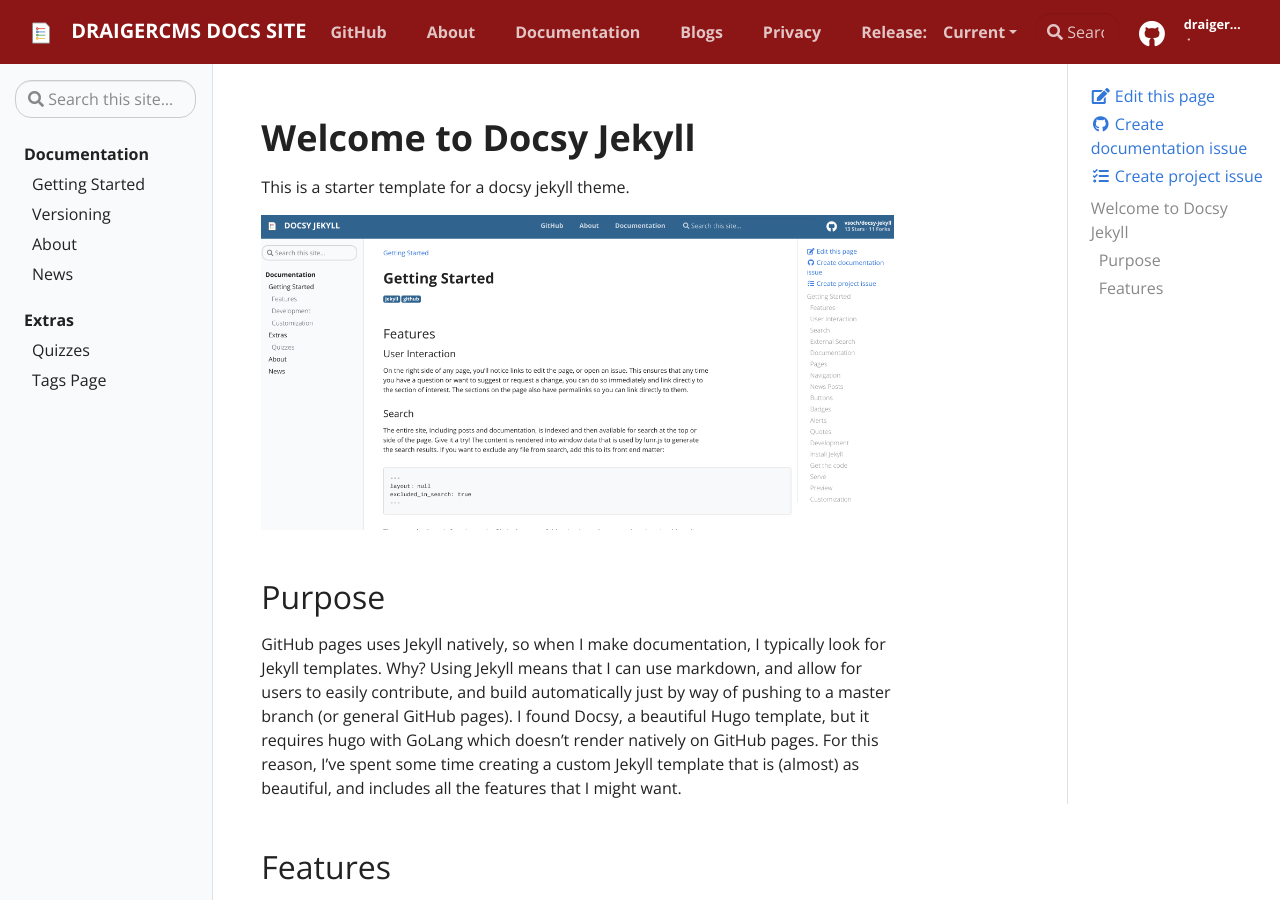
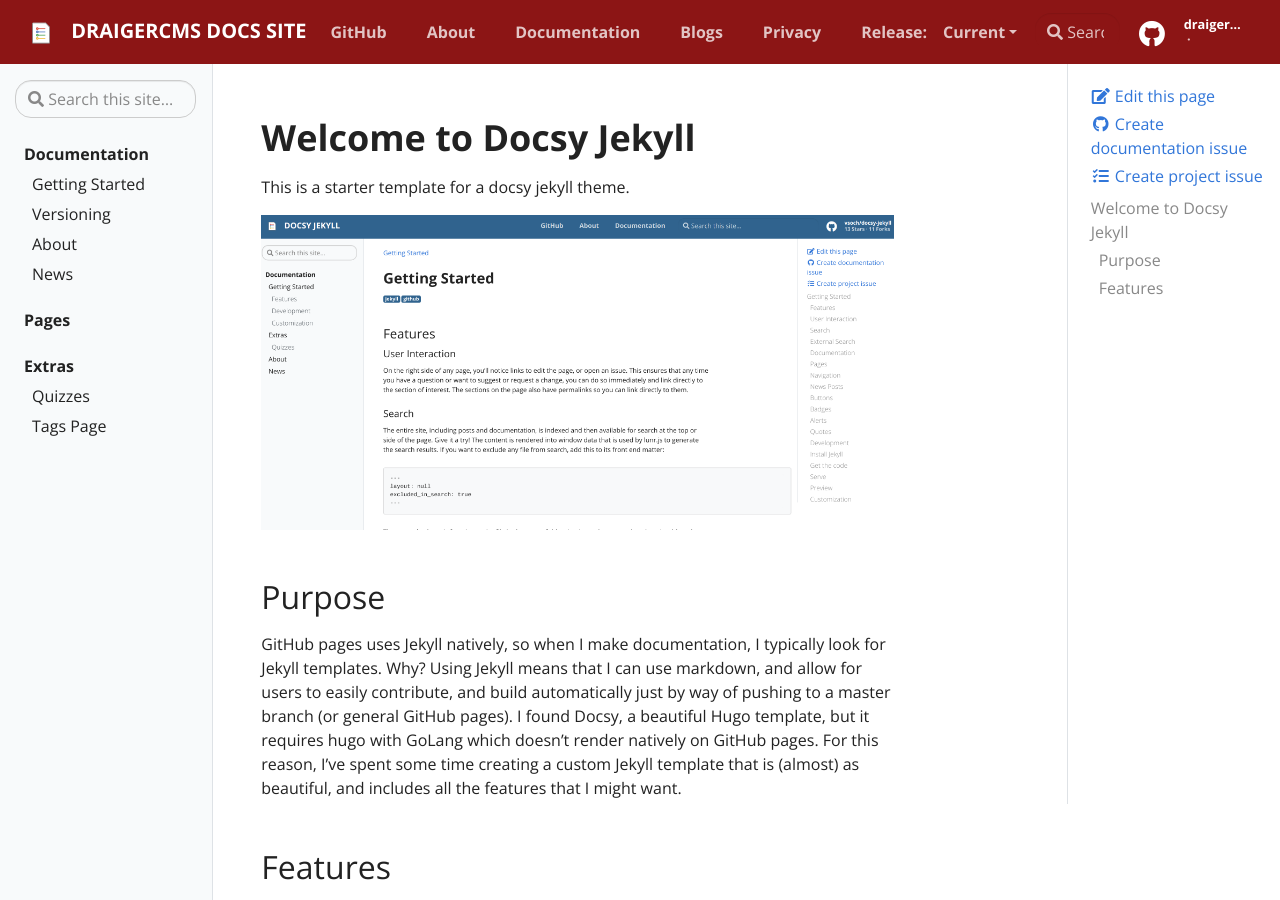
Before and after one commit to draigercms/docs, a Jekyll site: the page built from pages/index.md, in a window 1280 px wide and 900 px high. Built offline with Jekyll 4.4.1, drawn with Linux system fonts in a browser that asks for light colours.

Commit message:
Update toc.yml

```diff
--- a/_data/toc.yml
+++ b/_data/toc.yml
@@ -16,6 +16,8 @@
       url: "about"
     - title: "News"
       url: "news"
+- title: "Pages"
+  url: "pages/"
 - title: "Extras"
   url: "docs/extras"
   links:
```
